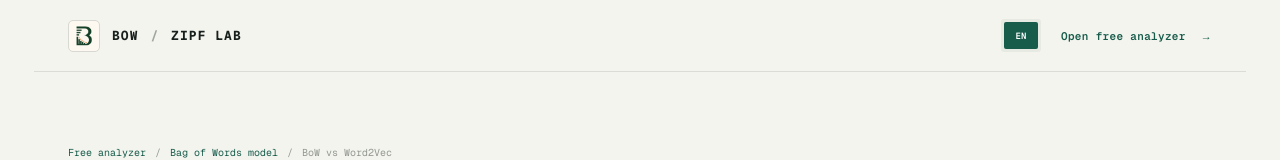
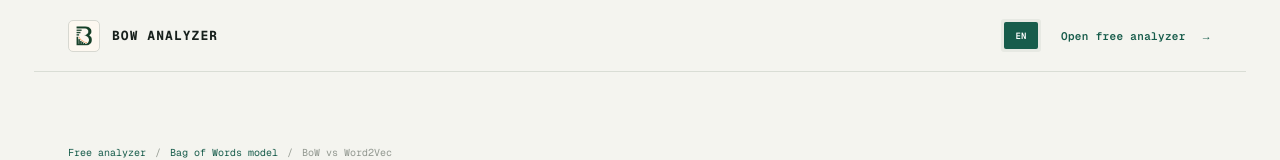
Before and after one commit to Tovt46/textanalysis.tools, a Next.js app: page /bag-of-words-vs-word2vec in a window 1280 px wide. Shown: the top 160 px of the page. Built offline with nearby package versions, Linux system fonts and the light colour scheme.

Commit message:
Remove Zipf Lab branding

```diff
--- a/app/(en)/bag-of-words-model/page.tsx
+++ b/app/(en)/bag-of-words-model/page.tsx
@@ -3,7 +3,7 @@ import Link from "next/link";
 import { SITE_ICONS, SITE_URL } from "../../seo-metadata";
 
 const path="/bag-of-words-model";
-const title="Bag of Words Model: How It Works in NLP | Zipf Lab";
+const title="Bag of Words Model: How It Works in NLP | BOW Analyzer";
 const description="Learn how the Bag of Words model works in NLP, from tokenization and vectors to features, limitations, Word2Vec differences, and SEO text analysis.";
 
 export const metadata:Metadata={
@@ -11,7 +11,7 @@ export const metadata:Metadata={
   title,
   description,
   alternates:{canonical:path,languages:{en:path,ru:"/ru/bag-of-words-model",uk:"/uk/bag-of-words-model","x-default":path}},
-  openGraph:{type:"article",url:path,siteName:"BOW / Zipf Lab",title,description,locale:"en_US"},
+  openGraph:{type:"article",url:path,siteName:"BOW Analyzer",title,description,locale:"en_US"},
   twitter:{card:"summary",title,description},
   verification:{google:"EHMYng8W4h43q3z7zXOfviXigYp0afX9hUkmWwzykdU"},
   icons:SITE_ICONS,
@@ -25,14 +25,14 @@ const schema={
   description,
   inLanguage:"en",
   mainEntityOfPage:`${SITE_URL}${path}`,
-  publisher:{"@type":"Organization",name:"Zipf Lab"},
+  publisher:{"@type":"Organization",name:"BOW Analyzer"},
 };
 
 export default function BagOfWordsModelPage(){
   return <main className="article-page">
     <script type="application/ld+json" dangerouslySetInnerHTML={{__html:JSON.stringify(schema)}}/>
     <header className="topbar article-topbar">
-      <Link className="brand" href="/"><span className="brand-mark" aria-hidden="true"/><span>BOW <i>/</i> ZIPF LAB</span></Link>
+      <Link className="brand" href="/"><span className="brand-mark" aria-hidden="true"/><span>BOW ANALYZER</span></Link>
       <div className="header-tools"><nav className="ui-languages" aria-label="Article language"><Link className="active" href="/bag-of-words-model" hrefLang="en" lang="en" aria-current="page">EN</Link><Link href="/ru/bag-of-words-model" hrefLang="ru" lang="ru">RU</Link><Link href="/uk/bag-of-words-model" hrefLang="uk" lang="uk">UK</Link></nav><Link className="article-tool-link" href="/">Open free analyzer <span>→</span></Link></div>
     </header>
 
@@ -150,12 +150,12 @@ export default function BagOfWordsModelPage(){
             <p className="eyebrow">FREE · NO SIGN-UP</p>
             <h2>Try the Free Bag of Words Analyzer</h2>
             <p>Paste text or analyze a webpage, edit stop-word lists, track phrases, review keyword percentages, and compare result A with result B.</p>
-            <Link href="/">Open BOW / Zipf Lab <span>→</span></Link>
+            <Link href="/">Open the free analyzer <span>→</span></Link>
           </section>
         </div>
       </div>
     </article>
 
-    <footer className="article-footer"><span>BOW / ZIPF LAB</span><p><Link href="/">Free Bag of Words SEO analyzer</Link></p></footer>
+    <footer className="article-footer"><span>BOW ANALYZER</span><p><Link href="/">Free Bag of Words SEO analyzer</Link></p></footer>
   </main>;
 }
--- a/app/(en)/bag-of-words-vs-word2vec/page.tsx
+++ b/app/(en)/bag-of-words-vs-word2vec/page.tsx
@@ -3,7 +3,7 @@ import Link from "next/link";
 import { SITE_ICONS, SITE_URL } from "../../seo-metadata";
 
 const path="/bag-of-words-vs-word2vec";
-const title="Bag of Words vs Word2Vec: Key Differences | Zipf Lab";
+const title="Bag of Words vs Word2Vec: Key Differences | BOW Analyzer";
 const description="Compare Bag of Words vs Word2Vec: sparse counts, dense word vectors, context, training, use cases, examples, and which NLP method to choose.";
 
 export const metadata:Metadata={
@@ -11,7 +11,7 @@ export const metadata:Metadata={
   title,
   description,
   alternates:{canonical:path},
-  openGraph:{type:"article",url:path,siteName:"BOW / Zipf Lab",title,description,locale:"en_US"},
+  openGraph:{type:"article",url:path,siteName:"BOW Analyzer",title,description,locale:"en_US"},
   twitter:{card:"summary",title,description},
   verification:{google:"EHMYng8W4h43q3z7zXOfviXigYp0afX9hUkmWwzykdU"},
   icons:SITE_ICONS,
@@ -27,7 +27,7 @@ const schema={
   datePublished:"2026-07-20",
   dateModified:"2026-07-20",
   mainEntityOfPage:`${SITE_URL}${path}`,
-  publisher:{"@type":"Organization",name:"Zipf Lab"},
+  publisher:{"@type":"Organization",name:"BOW Analyzer"},
 };
 
 export default function BagOfWordsVsWord2VecPage(){
@@ -35,7 +35,7 @@ export default function BagOfWordsVsWord2VecPage(){
     <script type="application/ld+json" dangerouslySetInnerHTML={{__html:JSON.stringify(schema)}}/>
 
     <header className="topbar article-topbar">
-      <Link className="brand" href="/"><span className="brand-mark" aria-hidden="true"/><span>BOW <i>/</i> ZIPF LAB</span></Link>
+      <Link className="brand" href="/"><span className="brand-mark" aria-hidden="true"/><span>BOW ANALYZER</span></Link>
       <div className="header-tools"><nav className="ui-languages" aria-label="Page language"><Link className="active" href={path} hrefLang="en" lang="en" aria-current="page">EN</Link></nav><Link className="article-tool-link" href="/">Open free analyzer <span>→</span></Link></div>
     </header>
 
@@ -135,7 +135,7 @@ export default function BagOfWordsVsWord2VecPage(){
             <h2>Bag of Words vs Word2Vec for SEO analysis</h2>
             <p>For an editor reviewing a page, Bag of Words is usually the more actionable diagnostic. It can show exact word counts, keyword percentages, bigram frequency, editable stop-word results, and differences between version A and version B. Those outputs are visible and traceable to the source text.</p>
             <p>Word2Vec can support semantic similarity or vocabulary-expansion experiments, but an embedding distance is not a Google ranking score. Neither repeating terms to match a Bag of Words profile nor adding synonyms because their vectors are close guarantees relevance. Search intent, accuracy, originality, internal structure, and usefulness still require editorial judgment.</p>
-            <p>Use the free <Link href="/">BOW / Zipf Lab analyzer</Link> when you need the transparent part: word and bigram frequency, percentages, tracked phrases, Zipf diagnostics, and two-text comparison.</p>
+            <p>Use the free <Link href="/">Bag of Words analyzer</Link> when you need the transparent part: word and bigram frequency, percentages, tracked phrases, Zipf diagnostics, and two-text comparison.</p>
           </section>
 
           <section id="faq">
@@ -154,11 +154,11 @@ export default function BagOfWordsVsWord2VecPage(){
             <ul><li><a href="https://research.google/pubs/efficient-estimation-of-word-representations-in-vector-space/" rel="noreferrer">Mikolov et al., Efficient Estimation of Word Representations in Vector Space</a></li><li><a href="https://www.tensorflow.org/text/tutorials/word2vec" rel="noreferrer">TensorFlow: Word2Vec tutorial</a></li><li><a href="https://scikit-learn.org/stable/modules/feature_extraction.html#text-feature-extraction" rel="noreferrer">scikit-learn: text feature extraction and Bag of Words</a></li></ul>
           </section>
 
-          <section className="article-final-cta"><p className="eyebrow">FREE · NO SIGN-UP</p><h2>Compare the vocabulary of two texts</h2><p>Paste two versions, review exact counts and percentages, edit stop words, and see which words or phrases changed.</p><Link href="/">Open BOW / Zipf Lab <span>→</span></Link></section>
+          <section className="article-final-cta"><p className="eyebrow">FREE · NO SIGN-UP</p><h2>Compare the vocabulary of two texts</h2><p>Paste two versions, review exact counts and percentages, edit stop words, and see which words or phrases changed.</p><Link href="/">Open the free analyzer <span>→</span></Link></section>
         </div>
       </div>
     </article>
 
-    <footer className="article-footer"><span>BOW / ZIPF LAB</span><p><Link href="/bag-of-words-model">Bag of Words model guide</Link> · <Link href="/">Free SEO analyzer</Link></p></footer>
+    <footer className="article-footer"><span>BOW ANALYZER</span><p><Link href="/bag-of-words-model">Bag of Words model guide</Link> · <Link href="/">Free SEO analyzer</Link></p></footer>
   </main>;
 }
--- a/app/(ru)/ru/bag-of-words-model/page.tsx
+++ b/app/(ru)/ru/bag-of-words-model/page.tsx
@@ -3,27 +3,27 @@ import Link from "next/link";
 import { SITE_ICONS, SITE_URL } from "../../../seo-metadata";
 
 const path="/ru/bag-of-words-model";
-const title="Модель Bag of Words: как она работает в NLP | Zipf Lab";
+const title="Модель Bag of Words: как она работает в NLP | BOW Analyzer";
 const description="Разбираем модель Bag of Words: токенизацию, векторы, признаки, ограничения, отличия от Word2Vec и применение для SEO-анализа текста.";
 const languages={en:"/bag-of-words-model",ru:path,uk:"/uk/bag-of-words-model","x-default":"/bag-of-words-model"};
 
 export const metadata:Metadata={
   metadataBase:new URL(SITE_URL),title,description,
   alternates:{canonical:path,languages},
-  openGraph:{type:"article",url:path,siteName:"BOW / Zipf Lab",title,description,locale:"ru_RU",alternateLocale:["en_US","uk_UA"]},
+  openGraph:{type:"article",url:path,siteName:"BOW Analyzer",title,description,locale:"ru_RU",alternateLocale:["en_US","uk_UA"]},
   twitter:{card:"summary",title,description},
   verification:{google:"EHMYng8W4h43q3z7zXOfviXigYp0afX9hUkmWwzykdU"},
   icons:SITE_ICONS,
   manifest:"/site.webmanifest",
 };
 
-const schema={"@context":"https://schema.org","@type":"TechArticle",headline:"Модель Bag of Words: как она работает в NLP",description,inLanguage:"ru",mainEntityOfPage:`${SITE_URL}${path}`,publisher:{"@type":"Organization",name:"Zipf Lab"}};
+const schema={"@context":"https://schema.org","@type":"TechArticle",headline:"Модель Bag of Words: как она работает в NLP",description,inLanguage:"ru",mainEntityOfPage:`${SITE_URL}${path}`,publisher:{"@type":"Organization",name:"BOW Analyzer"}};
 
 export default function RussianBagOfWordsModelPage(){
   return <main className="article-page">
     <script type="application/ld+json" dangerouslySetInnerHTML={{__html:JSON.stringify(schema)}}/>
     <header className="topbar article-topbar">
-      <Link className="brand" href="/ru"><span className="brand-mark" aria-hidden="true"/><span>BOW <i>/</i> ZIPF LAB</span></Link>
+      <Link className="brand" href="/ru"><span className="brand-mark" aria-hidden="true"/><span>BOW ANALYZER</span></Link>
       <div className="header-tools"><nav className="ui-languages" aria-label="Язык статьи"><Link href="/bag-of-words-model" hrefLang="en" lang="en">EN</Link><Link className="active" href={path} hrefLang="ru" lang="ru" aria-current="page">RU</Link><Link href="/uk/bag-of-words-model" hrefLang="uk" lang="uk">UK</Link></nav><Link className="article-tool-link" href="/ru">Открыть анализатор <span>→</span></Link></div>
     </header>
 
@@ -54,10 +54,10 @@ export default function RussianBagOfWordsModelPage(){
 
           <section id="seo"><p className="section-number">07</p><h2>Как использовать Bag of Words для SEO-анализа текста</h2><p>В SEO Bag of Words стоит воспринимать как диагностический инструмент, а не формулу ранжирования. Он показывает, какую лексику страница действительно подчёркивает, какие важные фразы отсутствуют и где повторы делают текст неестественным.</p><p>Практический анализ сравнивает частотность слов и биграмм, нормирует данные в процентах или вхождениях на 1 000 слов, позволяет редактировать стоп-слова и сопоставляет две версии рядом. Распределение Ципфа служит дополнительным ориентиром: показывает термины, которые встречаются заметно чаще или реже, чем предсказывает подобранная частотная кривая.</p><h3>На какие вопросы отвечает BoW-анализ</h3><ul className="question-list"><li>Какие слова доминируют после удаления стоп-слов?</li><li>Чем черновик отличается от конкурента или прошлой версии?</li><li>Есть ли в тексте контрольные фразы и какова их частота?</li><li>Какие биграммы описывают тему точнее отдельных слов?</li><li>Не искажает ли словарь повторяющийся шаблон, меню или блок?</li></ul><p>Одна частота не доказывает релевантность или качество. Поисковый интент, фактическая польза, структура, оригинальность и читаемость всё равно требуют редакторского решения. Ценность Bag of Words в том, что одну часть такого решения он делает измеримой и удобной для сравнения.</p></section>
 
-          <section className="article-final-cta"><p className="eyebrow">БЕСПЛАТНО · БЕЗ РЕГИСТРАЦИИ</p><h2>Попробуйте бесплатный Bag of Words-анализатор</h2><p>Вставьте текст или URL, отредактируйте стоп-слова, задайте контрольные фразы, посмотрите проценты и сравните результат A с результатом B.</p><Link href="/ru">Открыть BOW / Zipf Lab <span>→</span></Link></section>
+          <section className="article-final-cta"><p className="eyebrow">БЕСПЛАТНО · БЕЗ РЕГИСТРАЦИИ</p><h2>Попробуйте бесплатный Bag of Words-анализатор</h2><p>Вставьте текст или URL, отредактируйте стоп-слова, задайте контрольные фразы, посмотрите проценты и сравните результат A с результатом B.</p><Link href="/ru">Открыть бесплатный анализатор <span>→</span></Link></section>
         </div>
       </div>
     </article>
-    <footer className="article-footer"><span>BOW / ZIPF LAB</span><p><Link href="/ru">Бесплатный Bag of Words SEO-анализатор</Link></p></footer>
+    <footer className="article-footer"><span>BOW ANALYZER</span><p><Link href="/ru">Бесплатный Bag of Words SEO-анализатор</Link></p></footer>
   </main>;
 }
--- a/app/(uk)/uk/bag-of-words-model/page.tsx
+++ b/app/(uk)/uk/bag-of-words-model/page.tsx
@@ -3,18 +3,18 @@ import Link from "next/link";
 import { SITE_ICONS, SITE_URL } from "../../../seo-metadata";
 
 const path="/uk/bag-of-words-model";
-const title="Модель Bag of Words: як вона працює в NLP | Zipf Lab";
+const title="Модель Bag of Words: як вона працює в NLP | BOW Analyzer";
 const description="Пояснюємо модель Bag of Words: токенізацію, вектори, ознаки, обмеження, відмінності від Word2Vec і застосування для SEO-аналізу тексту.";
 const languages={en:"/bag-of-words-model",ru:"/ru/bag-of-words-model",uk:path,"x-default":"/bag-of-words-model"};
 
-export const metadata:Metadata={metadataBase:new URL(SITE_URL),title,description,alternates:{canonical:path,languages},openGraph:{type:"article",url:path,siteName:"BOW / Zipf Lab",title,description,locale:"uk_UA",alternateLocale:["en_US","ru_RU"]},twitter:{card:"summary",title,description},verification:{google:"EHMYng8W4h43q3z7zXOfviXigYp0afX9hUkmWwzykdU"},icons:SITE_ICONS,manifest:"/site.webmanifest"};
+export const metadata:Metadata={metadataBase:new URL(SITE_URL),title,description,alternates:{canonical:path,languages},openGraph:{type:"article",url:path,siteName:"BOW Analyzer",title,description,locale:"uk_UA",alternateLocale:["en_US","ru_RU"]},twitter:{card:"summary",title,description},verification:{google:"EHMYng8W4h43q3z7zXOfviXigYp0afX9hUkmWwzykdU"},icons:SITE_ICONS,manifest:"/site.webmanifest"};
 
-const schema={"@context":"https://schema.org","@type":"TechArticle",headline:"Модель Bag of Words: як вона працює в NLP",description,inLanguage:"uk",mainEntityOfPage:`${SITE_URL}${path}`,publisher:{"@type":"Organization",name:"Zipf Lab"}};
+const schema={"@context":"https://schema.org","@type":"TechArticle",headline:"Модель Bag of Words: як вона працює в NLP",description,inLanguage:"uk",mainEntityOfPage:`${SITE_URL}${path}`,publisher:{"@type":"Organization",name:"BOW Analyzer"}};
 
 export default function UkrainianBagOfWordsModelPage(){
   return <main className="article-page">
     <script type="application/ld+json" dangerouslySetInnerHTML={{__html:JSON.stringify(schema)}}/>
-    <header className="topbar article-topbar"><Link className="brand" href="/uk"><span className="brand-mark" aria-hidden="true"/><span>BOW <i>/</i> ZIPF LAB</span></Link><div className="header-tools"><nav className="ui-languages" aria-label="Мова статті"><Link href="/bag-of-words-model" hrefLang="en" lang="en">EN</Link><Link href="/ru/bag-of-words-model" hrefLang="ru" lang="ru">RU</Link><Link className="active" href={path} hrefLang="uk" lang="uk" aria-current="page">UK</Link></nav><Link className="article-tool-link" href="/uk">Відкрити аналізатор <span>→</span></Link></div></header>
+    <header className="topbar article-topbar"><Link className="brand" href="/uk"><span className="brand-mark" aria-hidden="true"/><span>BOW ANALYZER</span></Link><div className="header-tools"><nav className="ui-languages" aria-label="Мова статті"><Link href="/bag-of-words-model" hrefLang="en" lang="en">EN</Link><Link href="/ru/bag-of-words-model" hrefLang="ru" lang="ru">RU</Link><Link className="active" href={path} hrefLang="uk" lang="uk" aria-current="page">UK</Link></nav><Link className="article-tool-link" href="/uk">Відкрити аналізатор <span>→</span></Link></div></header>
 
     <article>
       <div className="article-hero"><nav className="breadcrumbs" aria-label="Навігаційний ланцюжок"><Link href="/uk">Безкоштовний аналізатор</Link><span>/</span><span>Модель Bag of Words</span></nav><p className="eyebrow">ОСНОВИ NLP · ПРАКТИЧНИЙ ПОСІБНИК</p><h1>Модель Bag of Words: як вона працює в NLP</h1><p className="article-deck">Модель Bag of Words перетворює текст на просте числове представлення, підраховуючи слова. Вона прозора, швидко обчислюється й досі корисна для класифікації текстів, порівняння документів, аналізу частотності ключових слів і перевірки SEO-контенту.</p><div className="article-actions"><Link className="primary-article-cta" href="/uk">Спробувати безкоштовний Bag of Words-аналізатор</Link><a href="#how-it-works">Як працює модель ↓</a></div></div>
@@ -36,10 +36,10 @@ export default function UkrainianBagOfWordsModelPage(){
 
           <section id="seo"><p className="section-number">07</p><h2>Як використовувати Bag of Words для SEO-аналізу тексту</h2><p>У SEO Bag of Words варто сприймати як діагностичний інструмент, а не формулу ранжування. Він показує, яку лексику сторінка насправді підкреслює, яких важливих фраз бракує та де повтори роблять текст неприродним.</p><p>Практичний аналіз порівнює частотність слів і біграм, нормує дані у відсотках або входженнях на 1 000 слів, дає змогу редагувати стоп-слова й зіставляє дві версії поруч. Розподіл Ципфа слугує додатковим орієнтиром: показує терміни, що трапляються значно частіше або рідше, ніж передбачає підібрана частотна крива.</p><h3>На які запитання відповідає BoW-аналіз</h3><ul className="question-list"><li>Які слова домінують після видалення стоп-слів?</li><li>Чим чернетка відрізняється від конкурента або попередньої версії?</li><li>Чи є в тексті контрольні фрази та яка їхня частота?</li><li>Які біграми описують тему точніше за окремі слова?</li><li>Чи не спотворює лексику повторюваний шаблон, меню або блок?</li></ul><p>Сама частота не доводить релевантність або якість. Пошуковий намір, фактична користь, структура, оригінальність і читабельність усе одно потребують редакторського рішення. Цінність Bag of Words у тому, що одну частину такого рішення він робить вимірюваною та зручною для порівняння.</p></section>
 
-          <section className="article-final-cta"><p className="eyebrow">БЕЗКОШТОВНО · БЕЗ РЕЄСТРАЦІЇ</p><h2>Спробуйте безкоштовний Bag of Words-аналізатор</h2><p>Вставте текст або URL, відредагуйте стоп-слова, задайте контрольні фрази, перегляньте відсотки й порівняйте результат A з результатом B.</p><Link href="/uk">Відкрити BOW / Zipf Lab <span>→</span></Link></section>
+          <section className="article-final-cta"><p className="eyebrow">БЕЗКОШТОВНО · БЕЗ РЕЄСТРАЦІЇ</p><h2>Спробуйте безкоштовний Bag of Words-аналізатор</h2><p>Вставте текст або URL, відредагуйте стоп-слова, задайте контрольні фрази, перегляньте відсотки й порівняйте результат A з результатом B.</p><Link href="/uk">Відкрити безкоштовний аналізатор <span>→</span></Link></section>
         </div>
       </div>
     </article>
-    <footer className="article-footer"><span>BOW / ZIPF LAB</span><p><Link href="/uk">Безкоштовний Bag of Words SEO-аналізатор</Link></p></footer>
+    <footer className="article-footer"><span>BOW ANALYZER</span><p><Link href="/uk">Безкоштовний Bag of Words SEO-аналізатор</Link></p></footer>
   </main>;
 }
--- a/app/BowApp.tsx
+++ b/app/BowApp.tsx
@@ -130,7 +130,7 @@ export default function BowApp({ uiLang }: { uiLang:UiLang }) {
   function clearA(){setBaseline(null);localStorage.removeItem(CACHE_KEY);}
 
   return <main>
-    <header className="topbar"><a className="brand" href="#top"><span className="brand-mark" aria-hidden="true"/><span>BOW <i>/</i> ZIPF LAB</span></a><div className="header-tools"><span className="status"><b/>{t("status")}</span><nav className="ui-languages" aria-label="Interface language">{(["ru","en","uk"] as UiLang[]).map(lang=><a key={lang} href={LANGUAGE_ROUTES[lang]} className={uiLang===lang?"active":""} hrefLang={lang} lang={lang} aria-current={uiLang===lang?"page":undefined}>{lang.toUpperCase()}</a>)}</nav></div></header>
+    <header className="topbar"><a className="brand" href="#top"><span className="brand-mark" aria-hidden="true"/><span>BOW ANALYZER</span></a><div className="header-tools"><span className="status"><b/>{t("status")}</span><nav className="ui-languages" aria-label="Interface language">{(["ru","en","uk"] as UiLang[]).map(lang=><a key={lang} href={LANGUAGE_ROUTES[lang]} className={uiLang===lang?"active":""} hrefLang={lang} lang={lang} aria-current={uiLang===lang?"page":undefined}>{lang.toUpperCase()}</a>)}</nav></div></header>
     <section className="hero reduced" id="top"><p className="eyebrow">{t("heroEye")}</p><h1>{t("heroLine")}<br/><em>{t("heroEm")}</em></h1><p className="hero-copy">{t("heroCopy")}</p></section>
 
     <form className="workspace" onSubmit={analyze}>
@@ -167,6 +167,6 @@ export default function BowApp({ uiLang }: { uiLang:UiLang }) {
 
     {baseline&&result&&<Comparison baseline={baseline} current={result} onClear={clearA} t={t} uiLang={uiLang}/>}
     {!result&&<section className="empty-state"><span>03</span><p>{t("empty")}</p></section>}
-    <footer><span>BOW / ZIPF LAB</span><p>{t("footer")}</p><a href={uiLang==="en"?"/bag-of-words-model":`/${uiLang}/bag-of-words-model`}>{uiLang==="ru"?"Как работает модель Bag of Words →":uiLang==="uk"?"Як працює модель Bag of Words →":"How the Bag of Words model works →"}</a></footer>
+    <footer><span>BOW ANALYZER</span><p>{t("footer")}</p><a href={uiLang==="en"?"/bag-of-words-model":`/${uiLang}/bag-of-words-model`}>{uiLang==="ru"?"Как работает модель Bag of Words →":uiLang==="uk"?"Як працює модель Bag of Words →":"How the Bag of Words model works →"}</a></footer>
   </main>;
 }
--- a/app/api/analyze/route.ts
+++ b/app/api/analyze/route.ts
@@ -17,7 +17,7 @@ export async function POST(request: Request) {
       }
       if (!/^https?:$/.test(url.protocol)) return Response.json({ error: translate(uiLanguage, "badProtocol") }, { status: 400 });
       const response = await fetch(url, {
-        headers: { "User-Agent": "BOW-Zipf-Lab/1.0" },
+        headers: { "User-Agent": "BOW-Analyzer/1.0" },
         signal: AbortSignal.timeout(12000),
       });
       if (!response.ok) return Response.json({ error: translate(uiLanguage, "pageStatus", { status: response.status }) }, { status: 422 });
--- a/app/seo-metadata.ts
+++ b/app/seo-metadata.ts
@@ -16,19 +16,19 @@ export const SITE_ICONS:Metadata["icons"] = {
 const SEO_COPY: Record<UiLang,{ path:string; title:string; description:string; locale:string }> = {
   ru: {
     path: "/ru",
-    title: "Бесплатный Bag of Words SEO-анализатор | Zipf Lab",
+    title: "Бесплатный Bag of Words SEO-анализатор | BOW Analyzer",
     description: "Анализируйте частотность и плотность ключевых слов, биграммы и стоп-слова. Сравнивайте два текста с помощью Bag of Words и закона Ципфа.",
     locale: "ru_RU",
   },
   en: {
     path: "/",
-    title: "Free Bag of Words SEO Analyzer & Comparison | Zipf Lab",
+    title: "Free Bag of Words SEO Analyzer & Comparison | BOW Analyzer",
     description: "Analyze keyword density, word and bigram frequency, and editable stop words. Compare two texts with Bag of Words and Zipf distribution.",
     locale: "en_US",
   },
   uk: {
     path: "/uk",
-    title: "Безкоштовний Bag of Words SEO-аналізатор | Zipf Lab",
+    title: "Безкоштовний Bag of Words SEO-аналізатор | BOW Analyzer",
     description: "Аналізуйте частотність і щільність ключових слів, біграми та стоп-слова. Порівнюйте два тексти за допомогою Bag of Words і закону Ципфа.",
     locale: "uk_UA",
   },
@@ -46,7 +46,7 @@ export function pageMetadata(lang:UiLang):Metadata {
     openGraph:{
       type:"website",
       url:page.path,
-      siteName:"BOW / Zipf Lab",
+      siteName:"BOW Analyzer",
       title:page.title,
       description:page.description,
       locale:page.locale,
--- a/app/site.webmanifest/route.ts
+++ b/app/site.webmanifest/route.ts
@@ -1,6 +1,6 @@
 const manifest={
-  name:"BOW / Zipf Lab",
-  short_name:"Zipf Lab",
+  name:"Free Bag of Words Analyzer",
+  short_name:"BOW Analyzer",
   icons:[
     {src:"/android-chrome-192x192.png",sizes:"192x192",type:"image/png"},
     {src:"/android-chrome-512x512.png",sizes:"512x512",type:"image/png"},
```
